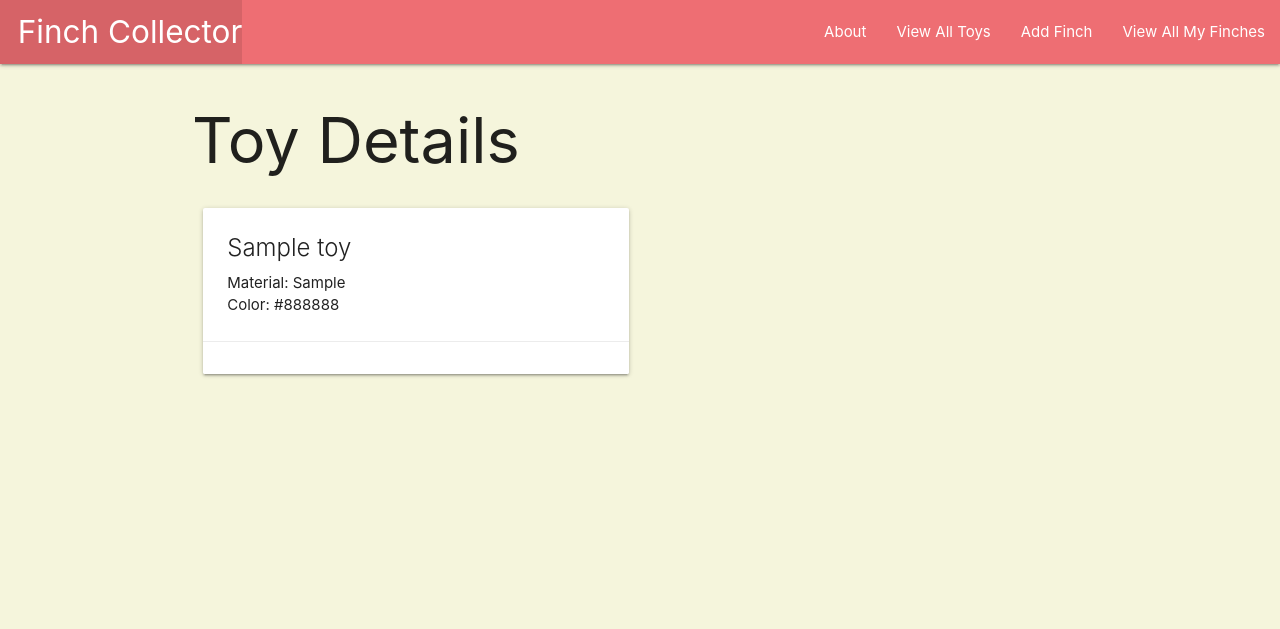
After one commit to AamerShikari/finchcollector, a Django app: page /toys/1 in a window 1280 px wide. The commit adds this page. Shown: the top 629 px of the page. Run offline with Django 4.2, Linux system fonts and the light colour scheme; tables that the repository leaves empty hold one stand-in row (values such as "Sample post").

Commit message:
Toy Detail Page

```diff
--- /dev/null
+++ b/main_app/templates/main_app/toy_detail.html
@@ -0,0 +1,20 @@
+{% extends 'base.html' %}
+{% block content %}
+
+<h1>Toy Details</h1>
+
+<div class="row">
+  <div class="col s6 col-offset-3">
+    <div class="card">
+      <div class="card-content">
+        <span class="card-title">{{ toy.name }}</span>
+        <p>Material: {{ object.material }}</p>
+        <p>Color: {{ toy.color }}</p>
+      </div>
+      <div class="card-action">
+
+      </div>
+    </div>
+  </div>
+</div>
+{% endblock %}
--- a/main_app/templates/toys/index.html
+++ b/main_app/templates/toys/index.html
@@ -5,7 +5,7 @@
 
 {% for toy in toys %}
   <div class="card">
-    <a href="/toyes/{{ toy.id }}" style="color: black !important;">
+    <a href="{% url 'toy_details' toy.id %}" style="color: black !important;">
       <div class="card-content">
         <span class="card-title">{{ toy.name }}</span>
         <p>Material: {{ toy.material }}</p>
--- a/main_app/urls.py
+++ b/main_app/urls.py
@@ -11,4 +11,5 @@ urlpatterns = [
     path('finches/<int:pk>/delete/', views.FinchDelete.as_view(), name='finch_delete'),
     path('finches/<int:finch_id>/add_feeding', views.add_feeding, name='add_feeding'),
     path('toys/', views.toys, name='view_toys'),
+    path('toys/<int:pk>', views.ToyDetails.as_view(), name='toy_details'),
 ]
--- a/main_app/views.py
+++ b/main_app/views.py
@@ -1,6 +1,7 @@
 from django.shortcuts import render, redirect
 from django.http import HttpRequest, HttpResponse
 from django.views.generic.edit import CreateView, UpdateView, DeleteView
+from django.views.generic import DetailView
 from .models import Finch, Feeding, Toy
 from .forms import FeedingForm
 # Create your views here.
@@ -45,3 +46,6 @@ def add_feeding(request, finch_id):
 def toys(request):
     toys = Toy.objects.all()
     return render(request, 'toys/index.html', {'toys': toys})
+
+class ToyDetails(DetailView):
+    model = Toy
```
